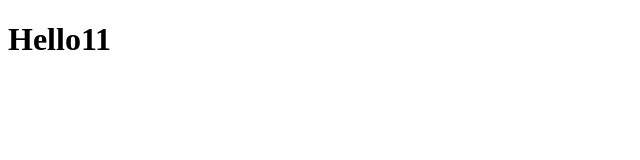
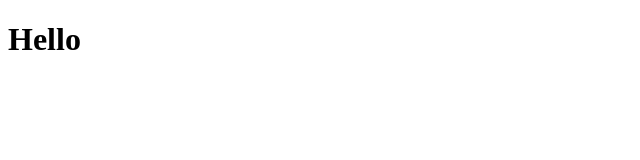
Before and after one commit to x-mad/helloworld, a plain HTML site: page index.html in a window 1280 px wide. Shown: the full height of the page, 0-640 px from the left. Drawn offline with Linux system fonts and the light colour scheme.

Commit message:
Update index.html

```diff
--- a/index.html
+++ b/index.html
@@ -5,6 +5,6 @@
     <title>Title</title>
 </head>
 <body>
-  <h1>Hello11</h1>
+  <h1>Hello</h1>
 </body>
 </html>
```
